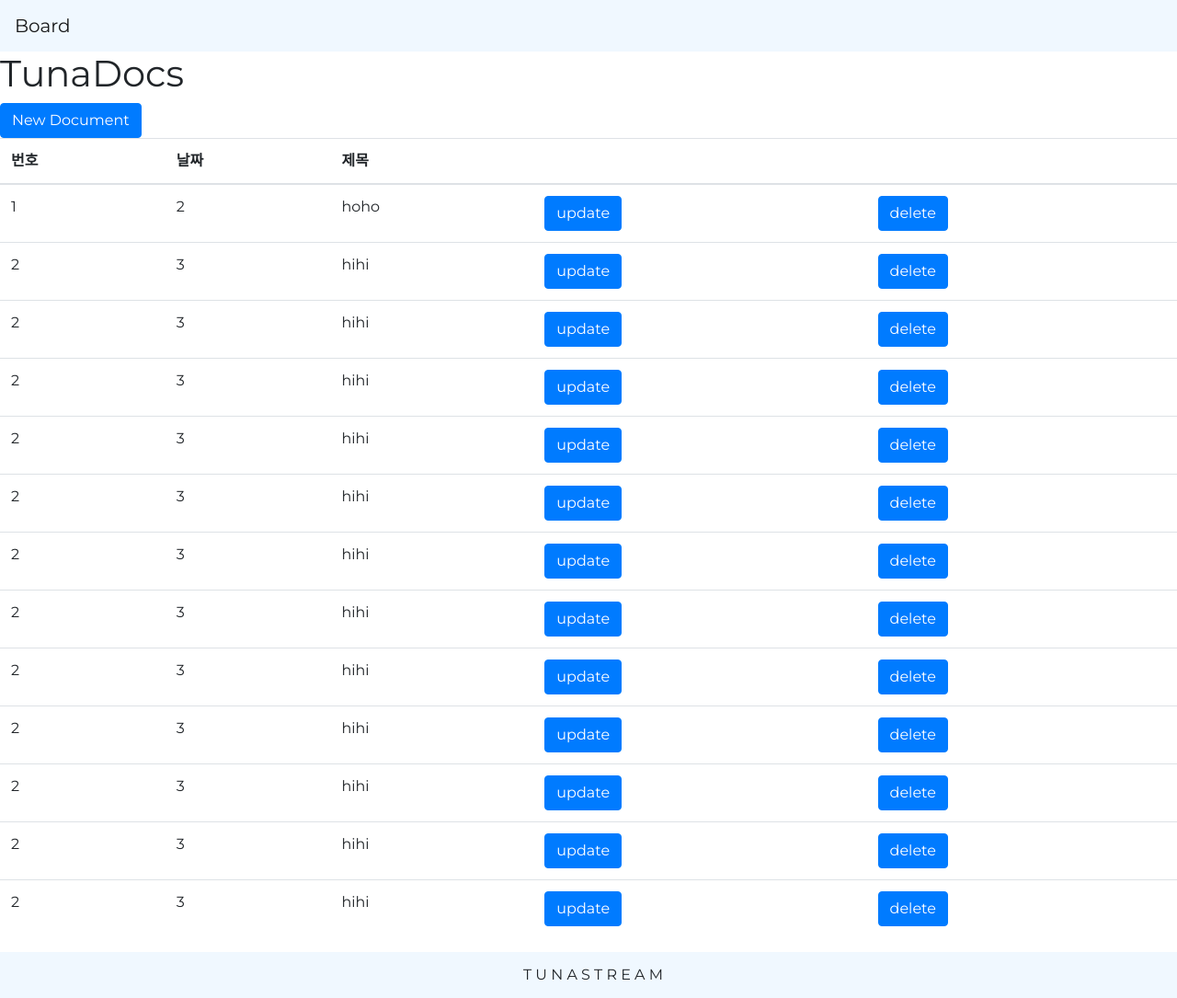
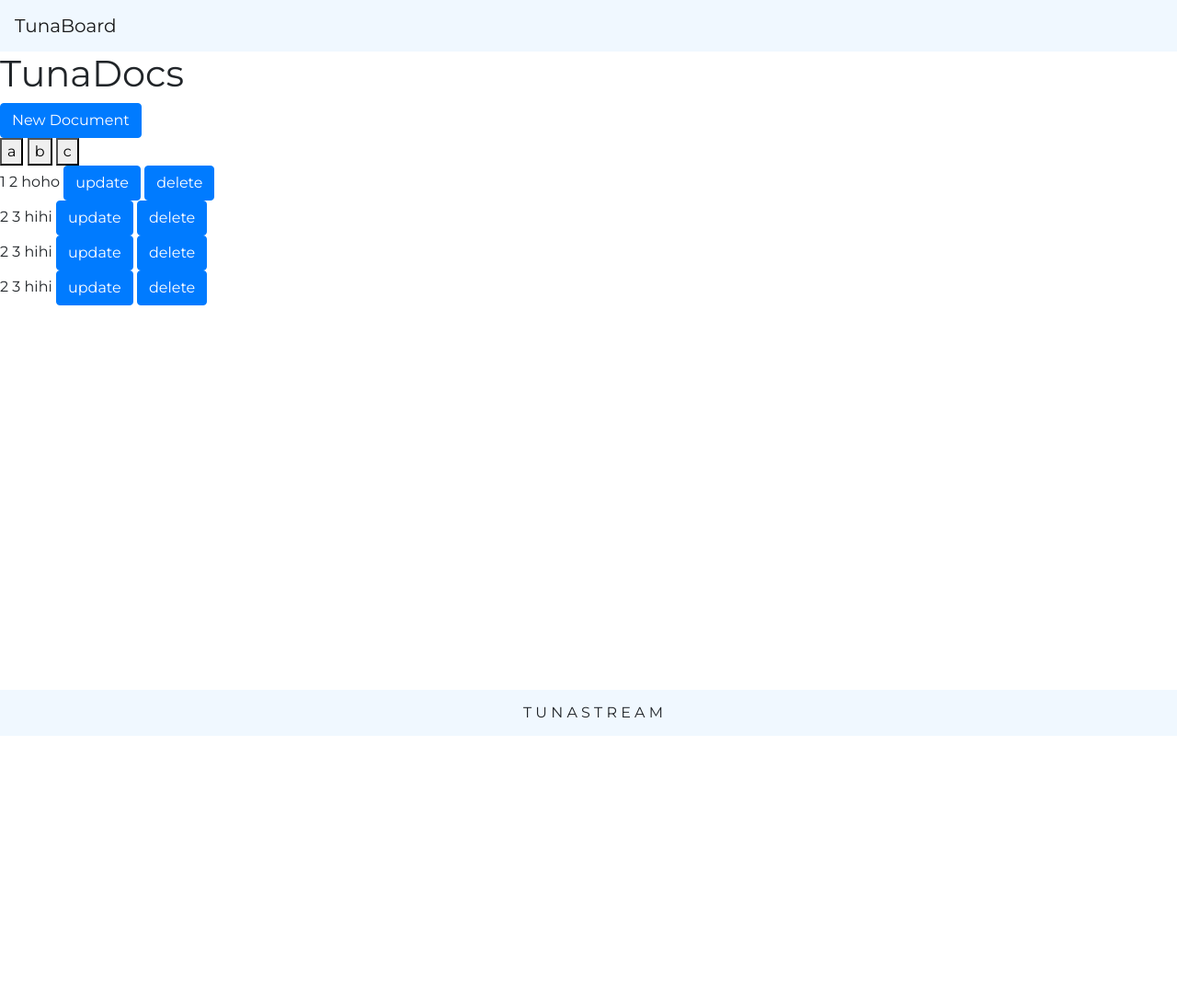
Before and after one commit to FRESH-TUNA/simple-SPA_VueJS-Django, a Django app: page / in a window 1280 px wide. Shown: the whole page at 92% size. After the commit the page ends 800 px from the top, so only its background shows below. Run offline with Django 3.2, Linux system fonts and the light colour scheme; some libraries are stand-ins or nearby versions.

Commit message:
VueJS 간단한 화면 비동기 변경 구현

```diff
--- a/Frontend/static/css/index.css
+++ b/Frontend/static/css/index.css
@@ -12,7 +12,7 @@ body {
     background-color: aliceblue;
 }
 
-#boardTable {
+#mainView {
     flex: 1 0 auto;
 }
 
--- a/Frontend/static/js/boardTable.vue
+++ /dev/null
@@ -1,102 +0,0 @@
-Vue.component('boardhead',{
-    template:
-    `
-    <tr>
-        <th>번호</th>
-        <th>날짜</th>
-        <th>제목</th>
-        <th colspan="2"></th>
-    </tr>
-    `
-})
-
-Vue.component('boardrow',{
-    props: ['element'],
-    template:
-    `
-    <tr>
-        <td>{{element.id}}</td>
-        <td>{{element.date}}</td>
-        <td>{{element.title}}</td>
-        <td>
-            <button class="btn btn-primary">update</button>
-        </td>
-        <td>
-            <button class="btn btn-primary">delete</button>
-        </td>
-    </tr>
-    `
-})
-
-new Vue({
-    el: '#boardTable',
-    data: {
-        elements: [
-            {
-                id:1,
-                date:2,
-                title:'hoho'
-            },
-            {
-                id:2,
-                date:3,
-                title:'hihi'
-            },
-              {
-                id:2,
-                date:3,
-                title:'hihi'
-            },
-              {
-                id:2,
-                date:3,
-                title:'hihi'
-            },
-              {
-                id:2,
-                date:3,
-                title:'hihi'
-            },
-              {
-                id:2,
-                date:3,
-                title:'hihi'
-            },
-              {
-                id:2,
-                date:3,
-                title:'hihi'
-            },
-              {
-                id:2,
-                date:3,
-                title:'hihi'
-            },
-            {
-                id:2,
-                date:3,
-                title:'hihi'
-            },
-              {
-                id:2,
-                date:3,
-                title:'hihi'
-            },
-              {
-                id:2,
-                date:3,
-                title:'hihi'
-            },
-              {
-                id:2,
-                date:3,
-                title:'hihi'
-            },
-            {
-                id:2,
-                date:3,
-                title:'hihi'
-            },
-        ]
-    }
-});
--- /dev/null
+++ b/Frontend/static/js/footer.vue
@@ -0,0 +1,18 @@
+var footerTemplate = {
+    template:
+    `
+    <div>{{footerTitle}}</div>
+    `,
+    data: function(){
+        return {
+            footerTitle: 'T U N A S T R E A M'
+        }
+    }
+}
+
+var footer = new Vue({
+    el: '#footer',
+    components: {
+        'footer-template': footerTemplate
+    }
+})
--- /dev/null
+++ b/Frontend/static/js/mainView.vue
@@ -0,0 +1,101 @@
+var postTemplate = {
+  template:
+  `
+    <div>
+      야옹
+    </div>
+  `
+}
+
+var detailTemplate = {
+  template:
+  `
+    <div>
+      멍멍
+    </div>
+  `
+}
+
+var mainTemplate = {
+  /*
+  props: {
+    elements: {
+      type: Array,
+      default() {
+        return []
+      }
+    }
+  },*/
+  data: function() {
+    return {
+      elements: [
+        {
+            id:1,
+            date:2,
+            title:'hoho'
+        },
+        {
+            id:2,
+            date:3,
+            title:'hihi'
+        },
+        {
+            id:2,
+            date:3,
+            title:'hihi'
+        },
+        {
+            id:2,
+            date:3,
+            title:'hihi'
+        }
+      ]
+    }
+  },
+  template:
+  `
+    <div>
+      <div v-for="element in elements" :element="element" :key="element.id">
+        <a>{{element.id}}</a>
+        <a>{{element.date}}</a>
+        <a>{{element.title}}</a>
+        <button class="btn btn-primary">update</button>
+        <button class="btn btn-primary">delete</button>
+      </div>
+    </div>
+  `
+}
+
+new Vue({
+    el: '#mainView',
+    data: {
+        elements: [
+            {
+                id:1,
+                date:2,
+                title:'hoho'
+            },
+            {
+                id:2,
+                date:3,
+                title:'hihi'
+            },
+            {
+                id:2,
+                date:3,
+                title:'hihi'
+            },
+            {
+                id:2,
+                date:3,
+                title:'hihi'
+            }
+        ],
+        currentView: 'main-template'
+    },
+    components: {
+      'main-template':mainTemplate,
+      'post-template':postTemplate,
+      'detail-template':detailTemplate
+    }
+  });
--- /dev/null
+++ b/Frontend/static/js/nav.vue
@@ -0,0 +1,22 @@
+
+
+var navTemplate = {
+    template:
+    `
+    <nav class="navbar navbar-expand-lg navbar-light">
+            <a class="navbar-brand" href="">{{title}}</a>
+    </nav>
+    `,
+    data: function(){
+        return {
+            title: 'TunaBoard'
+        }
+    }
+}
+
+var nav = new Vue({
+    el: '#nav',
+    components: {
+        'nav-template': navTemplate
+    }
+})
--- a/Frontend/templates/index.html
+++ b/Frontend/templates/index.html
@@ -13,9 +13,7 @@
 <body>
     <!--nav-->
     <div id="nav">
-        <nav class="navbar navbar-expand-lg navbar-light" id="nav">
-            <a class="navbar-brand" href="">Board</a>
-        </nav>
+        <nav-template></nav-template>
     </div>
 
     <!--header-->
@@ -26,29 +24,17 @@
         </button>
     </div>
 
-    <!--boardTable-->
-    <div id="boardTable">
-        <table class="table">
-            <thead>
-                <template>
-                    <boardhead></boardhead>
-                </template>
-            </thead>
-            <tbody>
-                <template>
-                    <boardrow
-                        v-for="element in elements"
-                        v-bind:element="element"
-                    />
-                </template>
-            </tbody>
-            </template>
-        </table>
+    <!--mainView-->
+    <div id="mainView">
+        <button type="button" v-on:click="currentView = 'main-template'">a</button>
+        <button type="button" v-on:click="currentView = 'post-template'">b</button>
+        <button type="button" v-on:click="currentView = 'detail-template'">c</button>
+        <component v-bind:is="currentView" ></component>
     </div>
 
     <!--footer-->
     <div id="footer">
-        <div class="title">T U N A S T R E A M</div>
+        <footer-template></footer-template>
     </div>
 
     <!--modal-->
@@ -69,7 +55,9 @@
 
     <!--script-->
     <script src="static/js/vue.js"></script>
-    <script src="static/js/boardTable.vue"></script>
+    <script src="static/js/nav.vue"></script>
+    <script src="static/js/mainView.vue"></script>
+    <script src="static/js/footer.vue"></script>
     <script src="static/js/crud.vue"></script>
     <script src="https://code.jquery.com/jquery-3.3.1.slim.min.js"
         integrity="sha384-q8i/X+965DzO0rT7abK41JStQIAqVgRVzpbzo5smXKp4YfRvH+8abtTE1Pi6jizo"
```
